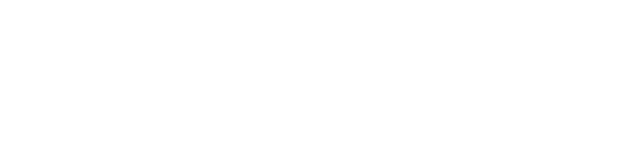
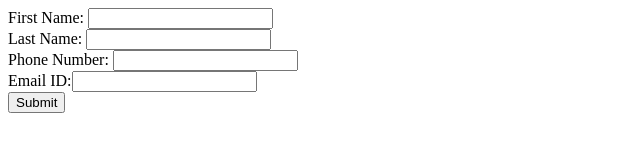
Before and after one commit to acciojob/form-login-2-sriramulagopi, a website: page main.html in a window 1280 px wide. Shown: the whole page, without its empty margins (0-640 px from the left). Drawn offline with Linux system fonts and the light colour scheme.

Commit message:
created a submission

```diff
--- a/main.html
+++ b/main.html
@@ -8,7 +8,14 @@
 
 <body>
 	<!-- the entire body must be written by student -->
-    <script type="text/javascript" src="./script.js">
+	<form>
+		First Name: <input type="text" name="firstname" id="name1" value="" required><br>
+		Last Name: <input type="text" name="lastname" id="name2" value="" required><br>
+		Phone Number: <input type="number" name="number" id="number"  value="" required><br>
+		Email ID:<input type="email" name="mail" id="mail" value="" required><br>
+		<button type="submit" id="submit">Submit</button>
+	</form>
+    <script src="./script.js">
 </script>
 
 </body>
--- a/script.js
+++ b/script.js
@@ -1 +1,13 @@
 //your JS code here. If required.
+let first = document.getElementById("name1");
+let last = document.getElementById("name2");
+let number = document.getElementById("number");
+let mail =  document.getElementById("mail");
+let submit = document.getElementById("submit");
+submit.addEventListener("click",(e)=>{
+    e.preventDefault();
+    console.log("First Name:"+first.value);
+    console.log("Last Name:"+last.value);
+    console.log("Phone Number:"+number.value);
+    console.log("Email ID:"+mail.value);
+})
```
